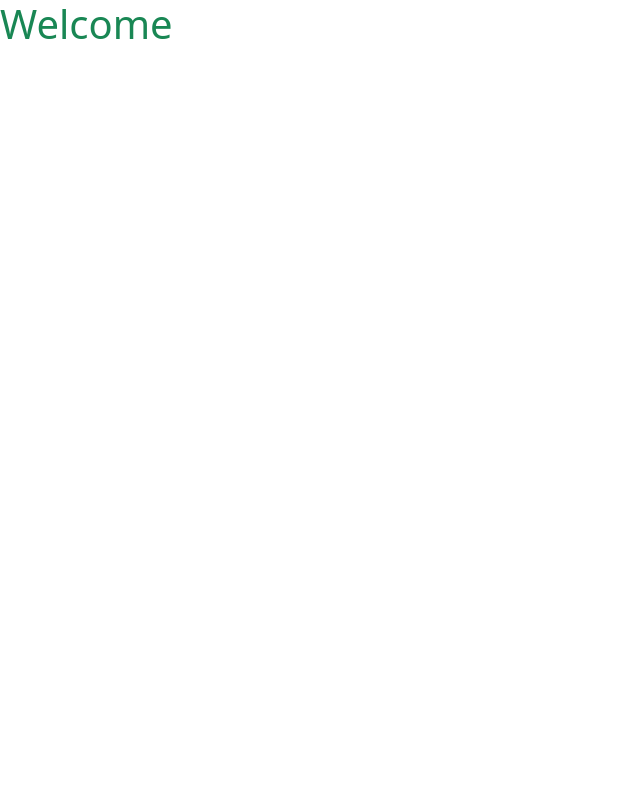
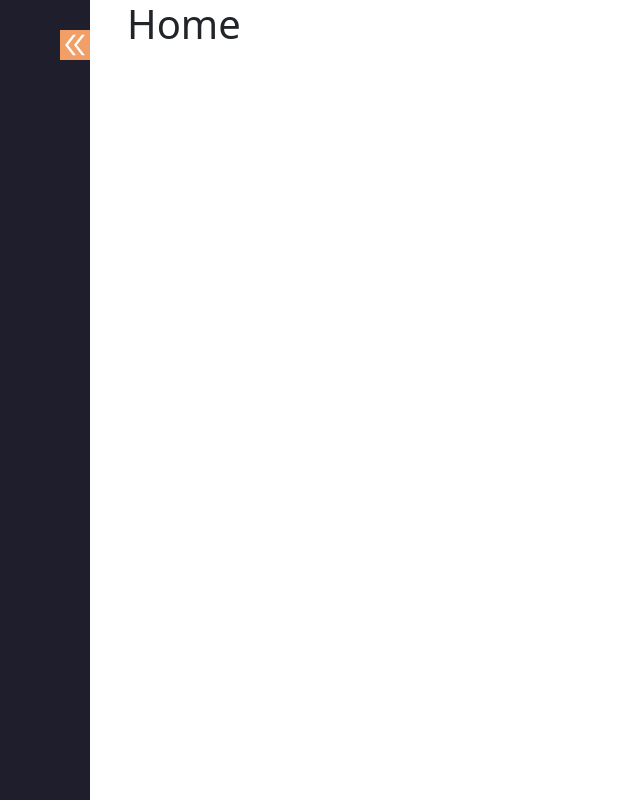
Before and after one commit to PatelPratik39/MERN_Portfolio, a React (Vite) app in the folder client/: page / in a window 1280 px wide. Shown: the whole page, without its empty margins (0-640 px from the left). Built offline with nearby package versions, Linux system fonts and the light colour scheme.

Commit message:
basic Layout

```diff
--- a/client/package.json
+++ b/client/package.json
@@ -12,7 +12,8 @@
   "dependencies": {
     "bootstrap": "^5.3.3",
     "react": "^18.3.1",
-    "react-dom": "^18.3.1"
+    "react-dom": "^18.3.1",
+    "react-icons": "^5.3.0"
   },
   "devDependencies": {
     "@eslint/js": "^9.13.0",
--- a/client/src/App.jsx
+++ b/client/src/App.jsx
@@ -1,8 +1,10 @@
+import Layout from "./components/Layout";
+
 function App() {
   return (
     <>
       <div>
-        <h1 className="text-success">Welcome</h1>
+        <Layout />
       </div>
     </>
   );
--- /dev/null
+++ b/client/src/components/Layout.jsx
@@ -0,0 +1,35 @@
+import React, { useState } from "react";
+import Home from "../pages/Home";
+import "./layout.css";
+import { AiOutlineDoubleLeft } from "react-icons/ai";
+import { AiOutlineDoubleRight } from "react-icons/ai";
+
+const Layout = () => {
+  const [toggle, setToggle] = useState(true);
+  //   change Toggle
+  const handleToggle = () => {
+    setToggle(!toggle);
+  };
+  return (
+    <>
+      <div className="sidebar-section">
+        <div className="sidebar">
+          <div className="sidebar-toggle-icons">
+            <p onClick={handleToggle}>
+              {toggle ? (
+                <AiOutlineDoubleLeft size={30} />
+              ) : (
+                <AiOutlineDoubleRight size={30} />
+              )}
+            </p>
+          </div>
+        </div>
+        <div className="container">
+          <Home />
+        </div>
+      </div>
+    </>
+  );
+};
+
+export default Layout;
--- /dev/null
+++ b/client/src/components/layout.css
@@ -0,0 +1,21 @@
+.sidebar-section{
+    display: flex;
+}
+
+.sidebar{
+    height: 100vh;
+    background-color: #1e1e2c;
+    width: 90px;
+}
+
+.sidebar-toggle-icons {
+    display: flex;
+    align-items: right;
+    justify-content: right;
+    cursor: pointer;
+}
+.sidebar-toggle-icons p svg {
+    background-color: #f29f67;
+    color: white;
+    margin-top: 30px;
+}
--- /dev/null
+++ b/client/src/pages/Home.jsx
@@ -0,0 +1,14 @@
+import React from "react";
+import "./Home.css";
+
+const Home = () => {
+  return (
+    <>
+      <div>
+        <h1>Home</h1>
+      </div>
+    </>
+  );
+};
+
+export default Home;
```
Also changed, not shown: client/src/pages/Home.css (added), 1 other file (tests, documents, lock files or other folders).
